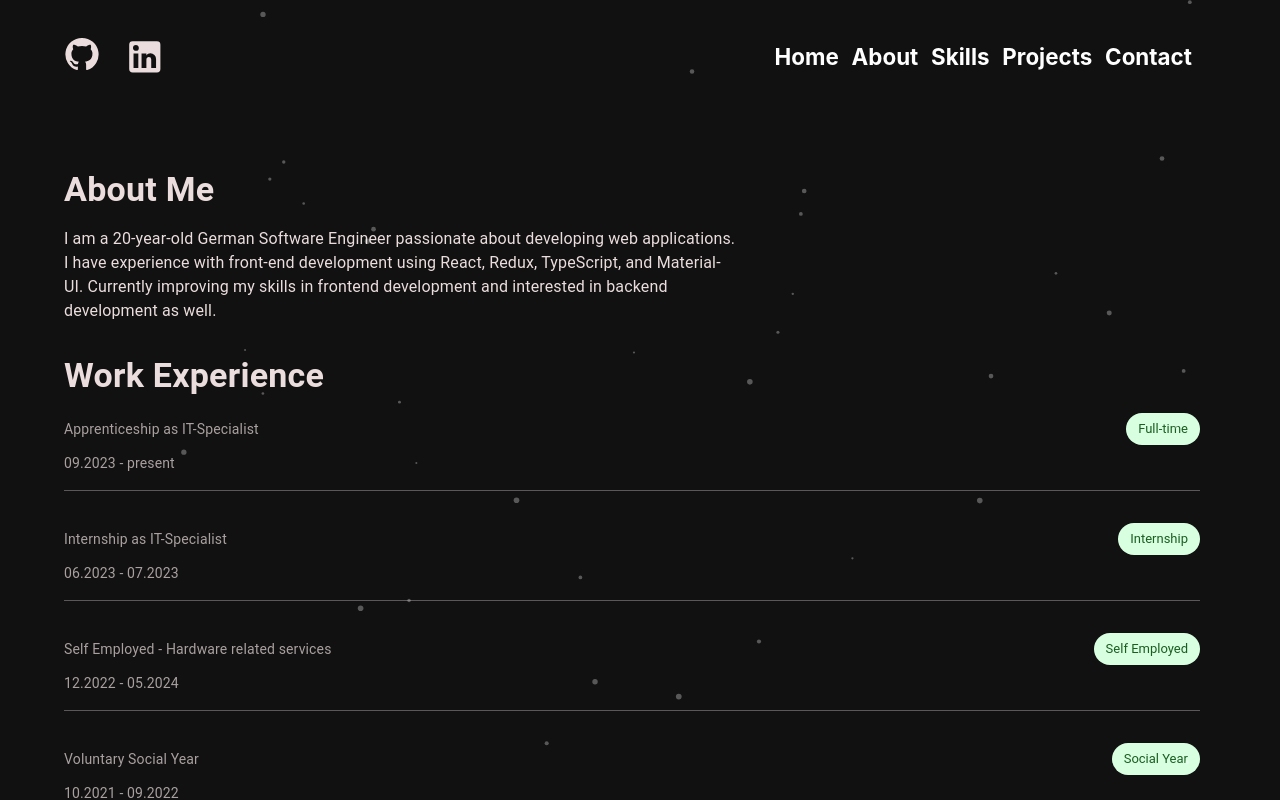
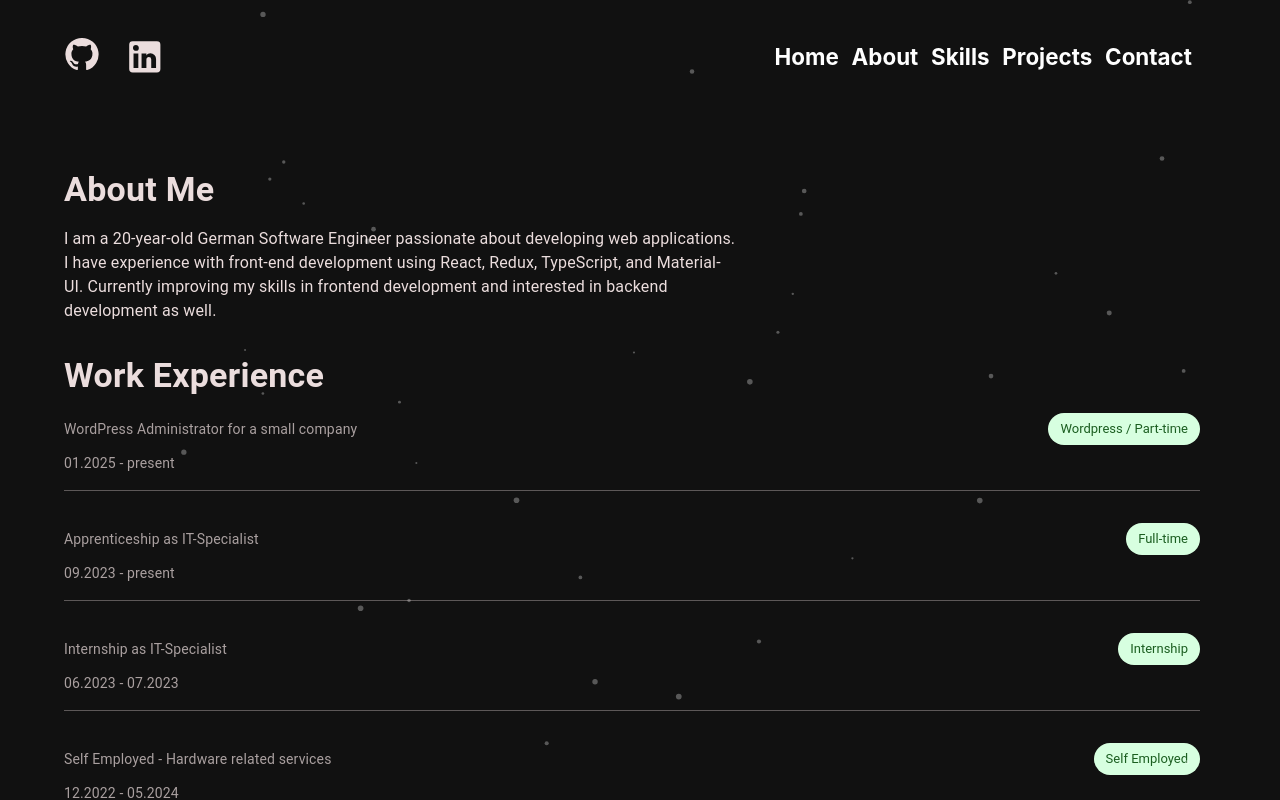
Before and after one commit to VolkanKabay/React-Portfolio, a React (Vite) app: page /about in a window 1280 px wide. Shown: the top 800 px of the page. Built offline with nearby package versions, Linux system fonts and the light colour scheme; no server answers; the database is empty.

Commit message:
add workexperience

```diff
--- a/src/About.tsx
+++ b/src/About.tsx
@@ -53,6 +53,11 @@ const About = () => {
           >
             Work Experience
           </Typography>
+          <WorkExperience
+            title="WordPress Administrator for a small company"
+            date="01.2025 - present"
+            label="Wordpress / Part-time"
+          />
           <WorkExperience
             title="Apprenticeship as IT-Specialist"
             date="09.2023 - present"
```
